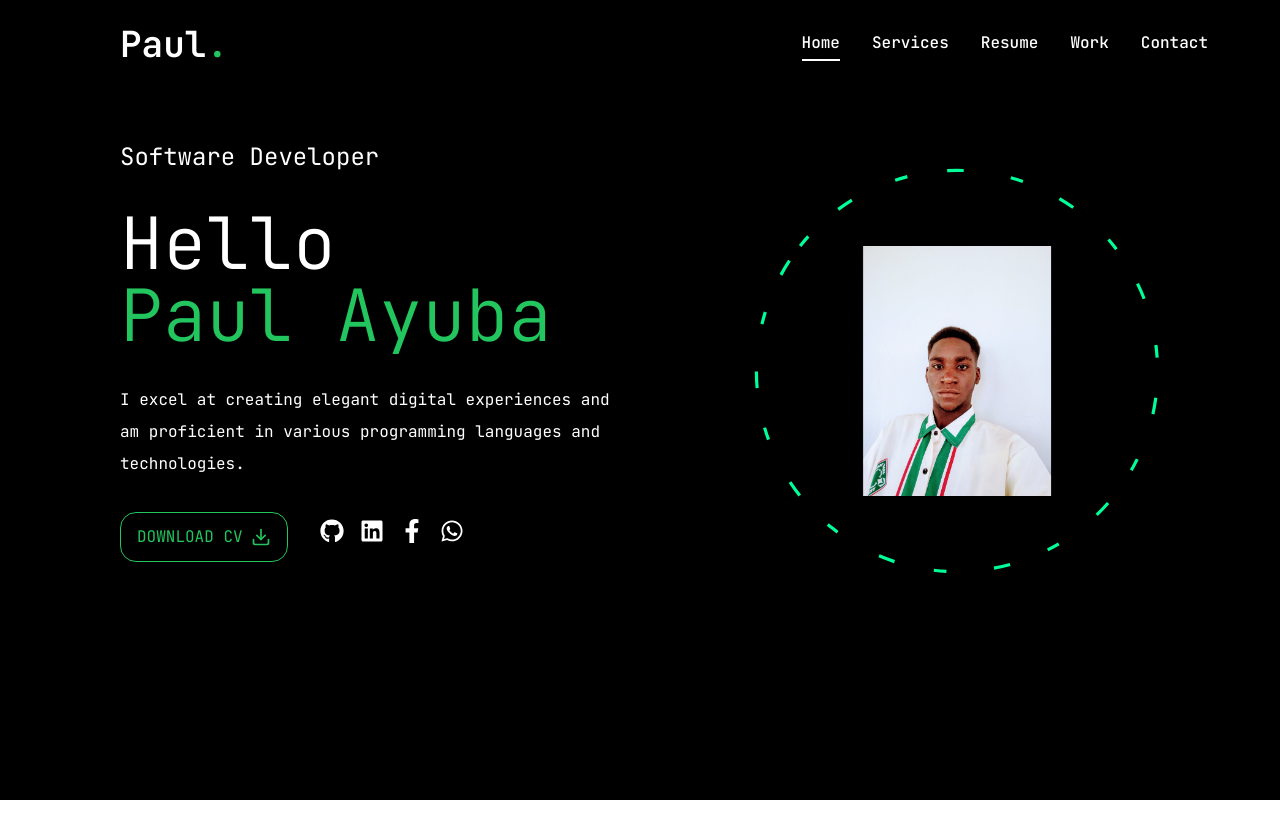
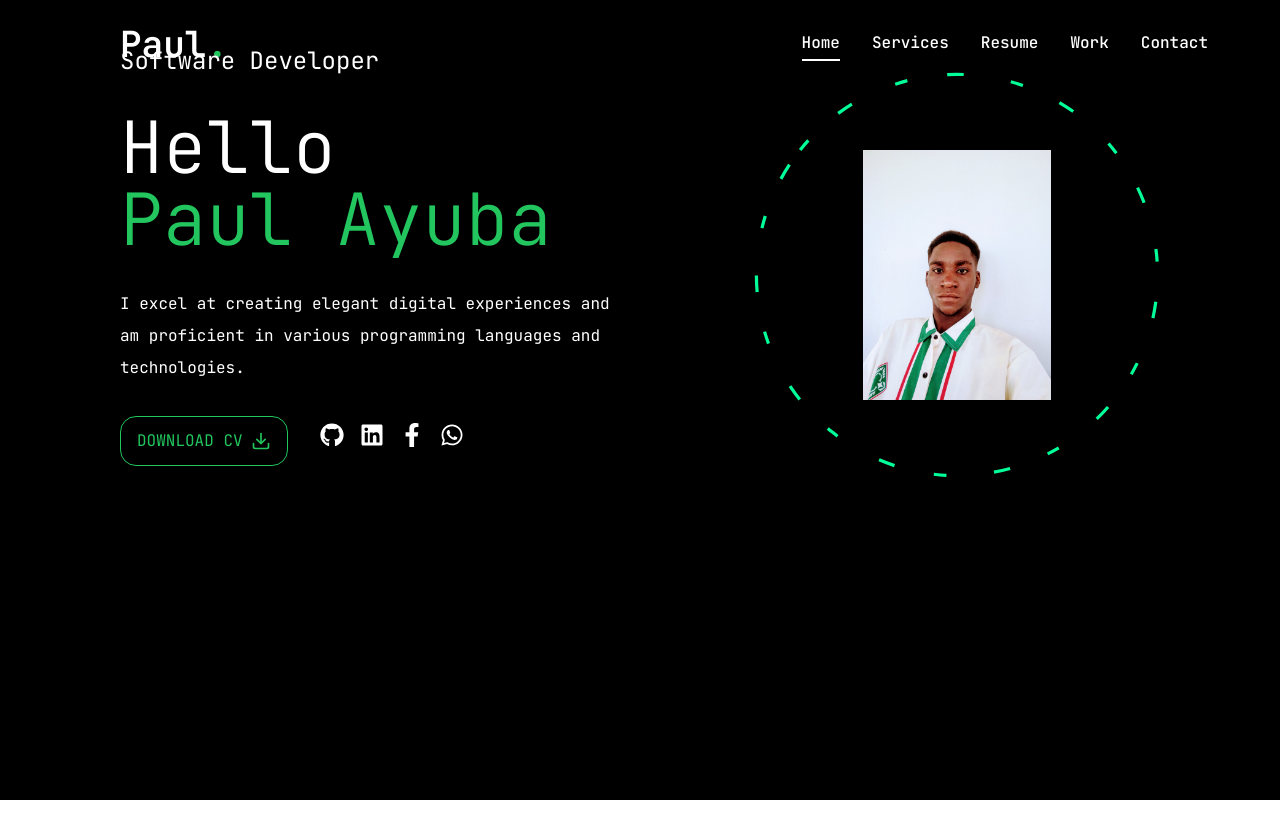
Before and after one commit to paulayuba/Paul-portfolio, a Next.js app: page / in a window 1280 px wide. Built offline with nearby package versions, Linux system fonts and the light colour scheme.

Commit message:
fixing buggs

```diff
--- a/src/app/layout.jsx
+++ b/src/app/layout.jsx
@@ -30,7 +30,15 @@ export const metadata = {
 export default function RootLayout({ children }) {
   return (
     <html lang="en">
-      <body className={`${jetBrainsMono.variable} ${geistSans.variable} ${geistMono.variable}`}>
+      <head>
+        <meta charSet="UTF-8" />
+        <meta name="viewport" content="width=device-width, initial-scale=1.0" />
+        <meta name="description" content="Paul Ayuba - Software Developer Portfolio" />
+        <title>Paul Ayuba - Portfolio</title>
+      </head>
+      <body
+        className={`${jetBrainsMono.variable} ${geistSans.variable} ${geistMono.variable} font-sans`}
+      >
         <Header />
         <StairTransition />
         <PageTransition>{children}</PageTransition>
--- a/src/app/page.jsx
+++ b/src/app/page.jsx
@@ -1,6 +1,6 @@
 import Photo from "@/components/Photo";
 import Social from "@/components/Social";
-import Stairs from "@/components/Stairs";
+
 import { FiDownload } from "react-icons/fi";
 
 export default function Home() {
@@ -26,6 +26,7 @@ export default function Home() {
                 href="/cv.pdf"
                 download
                 className="uppercase flex items-center gap-2 px-4 py-2 border border-green-500 rounded-2xl text-green-500 hover:bg-green-500 hover:text-black transition-all duration-500"
+                aria-label="Download CV"
               >
                 <span>Download CV</span>
                 <FiDownload className="text-xl" />
@@ -42,12 +43,12 @@ export default function Home() {
 
           {/* Photo Section */}
           <div className="order-1 xl:order-none mb-8 xl:mb-0">
-            <Photo />
+            <Photo alt="Paul Ayuba - Software Developer" />
           </div>
         </div>
       </main>
       {/* Uncomment when needed */}
-      {/* <Stats />  */}
+      {/* <Stats /> */}
     </section>
   );
 }
--- a/src/components/StairTransition.jsx
+++ b/src/components/StairTransition.jsx
@@ -8,15 +8,19 @@ const StairTransition = () => {
   const pathname = usePathname();
   return (
     <>
-      <AnimatePresence mode="wait">
-        <div key={pathname}>
-          <div className="h-screen w-screen fixed top-0 left-0 right-0 pointer-events-none z-40 flex">
-            <Stairs /> {/* Capitalize Stairs to match the component name */}
-          </div>
-        </div>
+      <AnimatePresence exitBeforeEnter> {/* Changed to exitBeforeEnter for smoother transitions */}
+        <motion.div
+          key={pathname}
+          className="h-screen w-screen fixed top-0 left-0 right-0 pointer-events-none z-40 flex"
+          initial={{ opacity: 0 }}
+          animate={{ opacity: 1 }}
+          exit={{ opacity: 0, transition: { duration: 0.4, ease: "easeInOut" } }}
+        >
+          <Stairs /> {/* Render Stairs component during the transition */}
+        </motion.div>
         <motion.div
           className="h-screen w-screen fixed bg-primary top-0 pointer-events-none"
-          initial={{ opacity: 1 }}  // Fixed typo from `inital` to `initial`
+          initial={{ opacity: 1 }} // Corrected typo from `inital` to `initial`
           animate={{
             opacity: 0,
             transition: { delay: 1, duration: 0.4, ease: "easeInOut" },
--- a/src/components/pageTransition.jsx
+++ b/src/components/pageTransition.jsx
@@ -6,7 +6,7 @@ const PageTransition = ({ children }) => {
   const pathname = usePathname();
 
   return (
-    <AnimatePresence mode="wait">
+    <AnimatePresence exitBeforeEnter>
       <motion.div
         key={pathname}
         initial={{ opacity: 0 }}
@@ -15,7 +15,7 @@ const PageTransition = ({ children }) => {
           opacity: 0,
           transition: { duration: 0.4, ease: "easeInOut" },
         }}
-        className="h-full w-full bg-primary top-0 left-0 z-10"
+        className="h-screen w-screen bg-primary fixed top-0 left-0 z-10" // Ensure it covers full screen
       >
         {children}
       </motion.div>
--- a/src/components/stairs.jsx
+++ b/src/components/stairs.jsx
@@ -4,25 +4,25 @@ import { motion } from "framer-motion";
 // Animation setup for stairs
 const stairsAnimation = {
   initial: {
-    top: "0%",
+    top: "0%", // Start from the top
   },
   animate: {
-    top: "100%",
+    top: "100%", // End at the bottom
   },
   exit: {
-    top: ["100%", "0%"],
+    top: ["100%", "0%"], // Exit from bottom to top
   },
 };
 
 // Function to calculate the reverse index for the animation delay
 const reverseIndex = (index) => {
   const totalSteps = 6;
-  return totalSteps - index - 1;
+  return totalSteps - index - 1; // Reverse index to create a staggered delay
 };
 
 const Stairs = () => {
   return (
-    <>
+    <div className="relative h-full w-full">
       {/* Render 6 motion divs representing each step of the stairs */}
       {[...Array(6)].map((_, index) => (
         <motion.div
@@ -33,13 +33,16 @@ const Stairs = () => {
           exit="exit"  // Set the exit state for animations
           transition={{
             duration: 0.4,
-            ease: 'easeInOut',
+            ease: "easeInOut",
             delay: reverseIndex(index) * 0.1,  // Apply staggered delay based on the step index
           }}
-          className="h-full w-full bg-white relative"
+          className="absolute left-0 w-full bg-white" // Ensure each step is stacked vertically
+          style={{
+            height: `${100 / 6}%`, // Make each step take 1/6th of the container height
+          }}
         />
       ))}
-    </>
+    </div>
   );
 };
 
```
